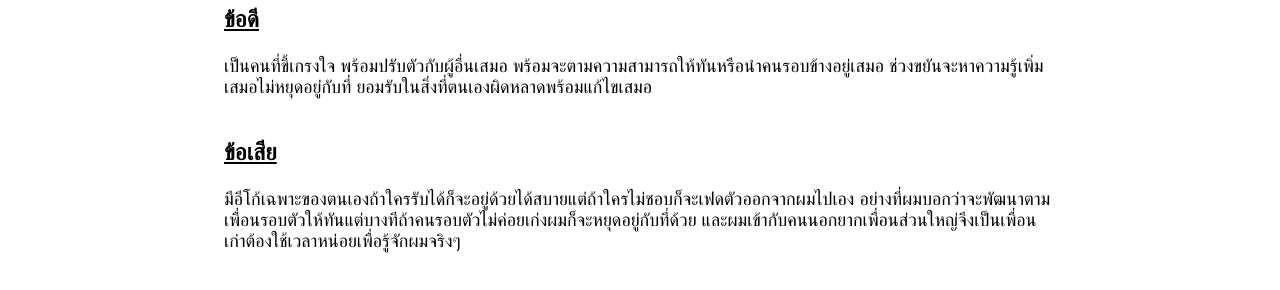
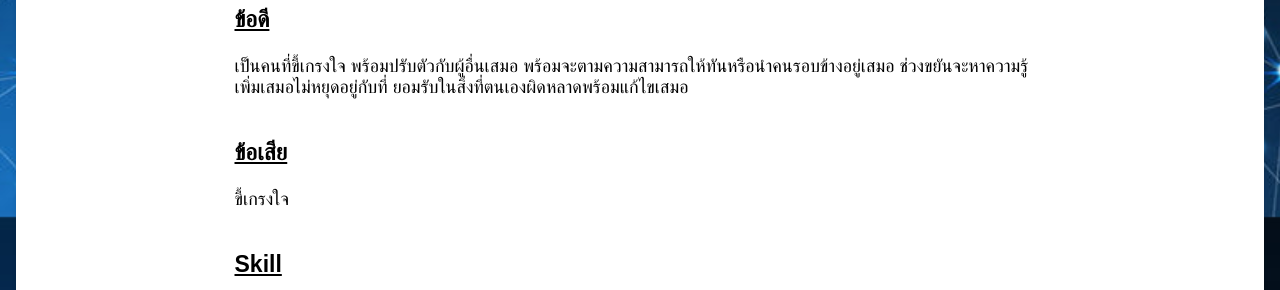
Before and after one commit to paruzznn/paruzznnn.github.io, a plain HTML site: page index.html in a window 1280 px wide. Shown: the part 583-873 px from the top of the page. Drawn offline with Linux system fonts and the light colour scheme.

Commit message:
Update index.html

```diff
--- a/index.html
+++ b/index.html
@@ -172,7 +172,7 @@
                 <p style="text-align: left; width: 65%; font-size: 23px;"><b><u>ข้อดี</u></b></p>
                 <p style="text-align: left;font-size: 18px; width: 65%; margin-top: 0;">เป็นคนที่ขี้เกรงใจ พร้อมปรับตัวกับผู้อื่นเสมอ พร้อมจะตามความสามารถให้ทันหรือนำคนรอบข้างอยู่เสมอ ช่วงขยันจะหาความรู้เพิ่มเสมอไม่หยุดอยู่กับที่ ยอมรับในสิ่งที่ตนเองผิดหลาดพร้อมแก้ไขเสมอ</p>
                 <p style="text-align: left; width: 65%; font-size: 23px;"><b><u>ข้อเสีย</u></b></p>
-                <p style="text-align: left;font-size: 18px; width: 65%; margin-top: 0;">มีอีโก้เฉพาะของตนเองถ้าใครรับได้ก็จะอยู่ด้วยได้สบายแต่ถ้าใครไม่ชอบก็จะเฟดตัวออกจากผมไปเอง อย่างที่ผมบอกว่าจะพัฒนาตามเพื่อนรอบตัวให้ทันแต่บางทีถ้าคนรอบตัวไม่ค่อยเก่งผมก็จะหยุดอยู่กับที่ด้วย และผมเข้ากับคนนอกยากเพื่อนส่วนใหญ่จึงเป็นเพื่อนเก่าต้องใช้เวลาหน่อยเพื่อรู้จักผมจริงๆ</p>
+                <p style="text-align: left;font-size: 18px; width: 65%; margin-top: 0;">ขี้เกรงใจ</p>
                 <p style="text-align: left; width: 65%; font-size: 23px;"><b><u>Skill</u></b></p>
                 <div style="display: flex; justify-content: center; gap: 2.5rem; flex-wrap: wrap;">
                     <img src="HTML.png" alt="" class="custom-img1" style="margin-bottom: 1rem;">
```
